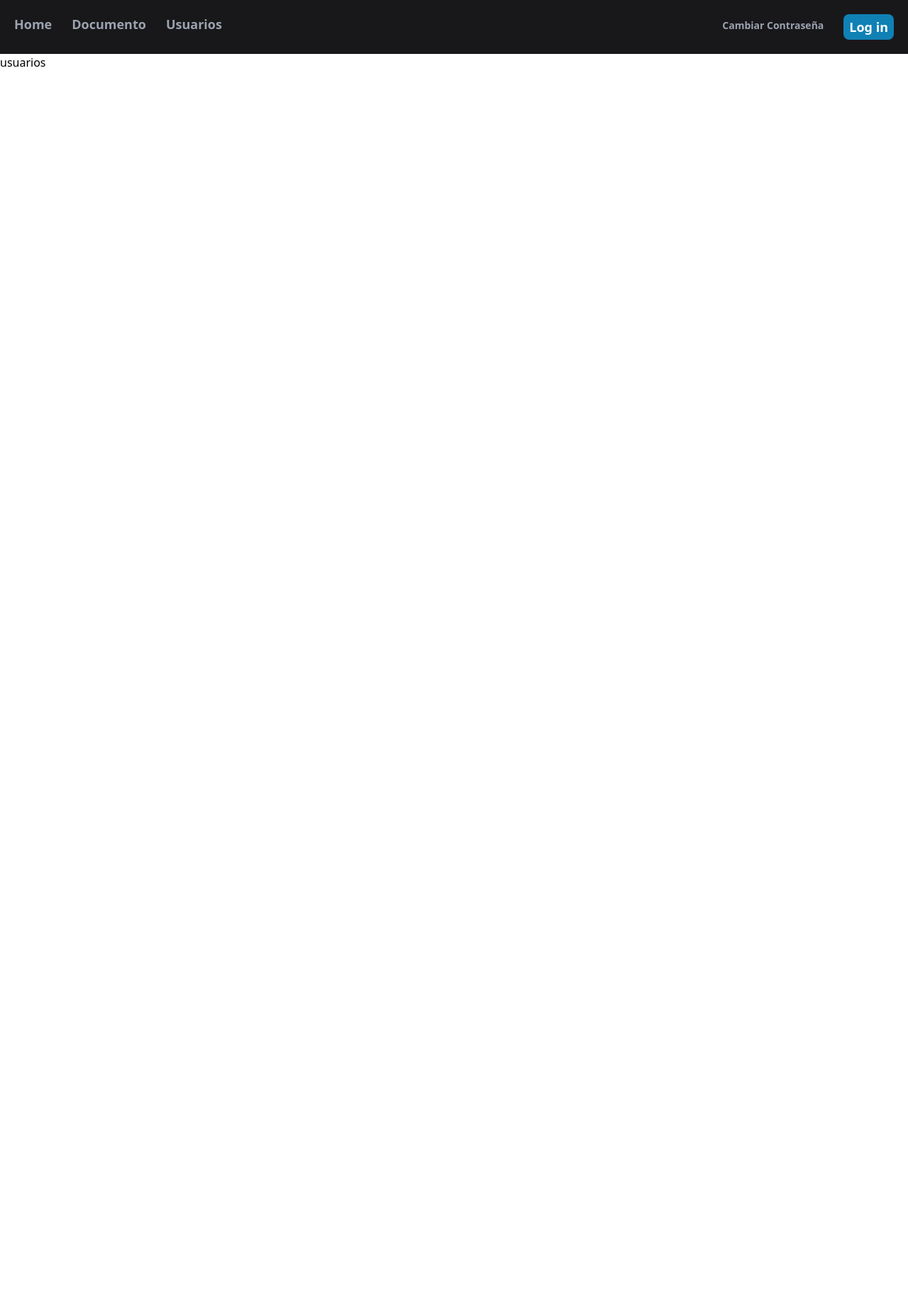
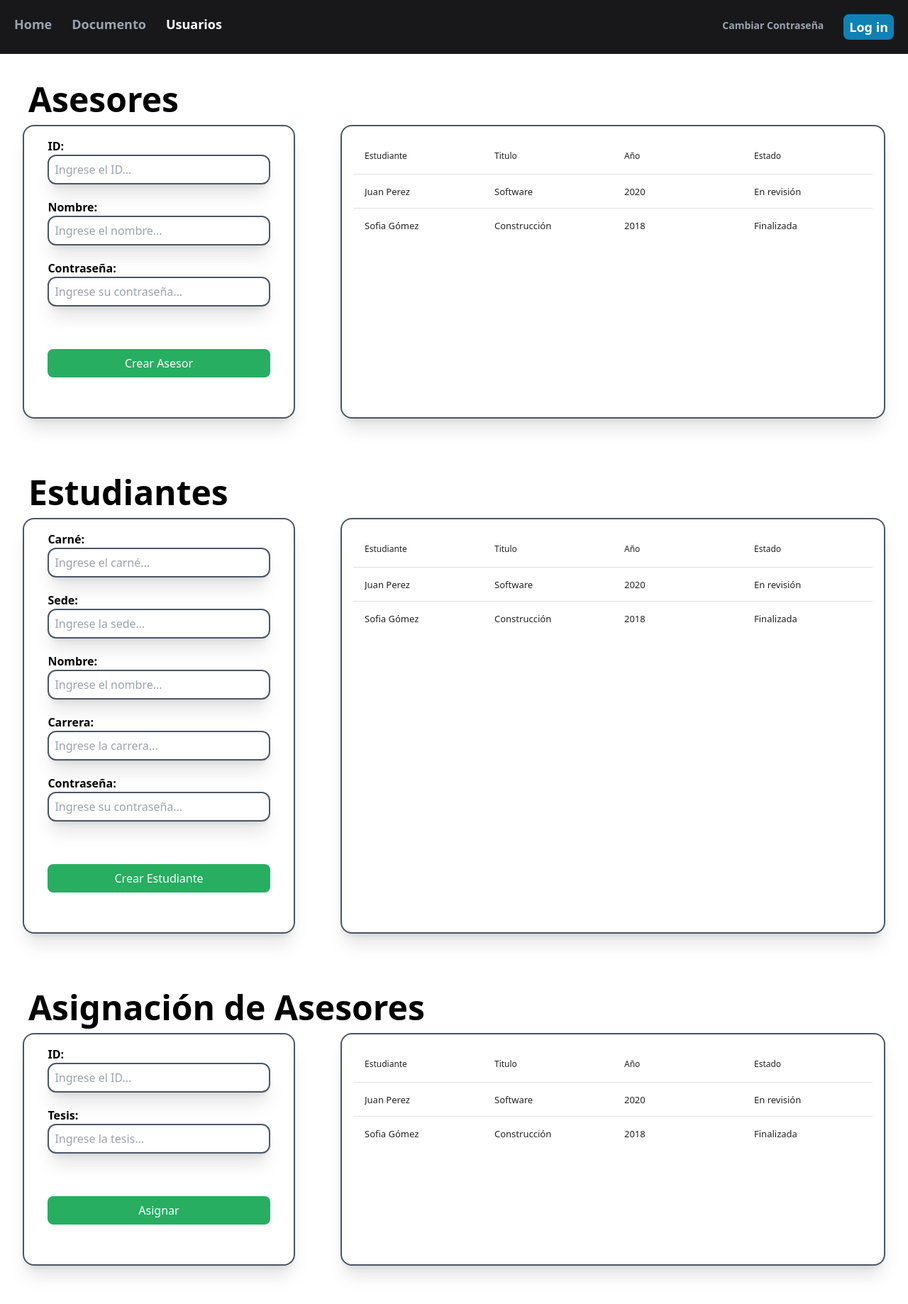
Before and after one commit to Jaguz78/Tesis, a React (Vite) app in the folder client/: page /usuarios in a window 1280 px wide. Shown: the top 1838 px of the page at 71% size. Before the commit the page ends 800 px from the top, so only its background shows below. Built offline with nearby package versions, Linux system fonts and the light colour scheme.

Commit message:
Front Usuarios
hace falta labels en el apartado de asignaciones

```diff
--- /dev/null
+++ b/client/src/components/H2.jsx
@@ -0,0 +1,7 @@
+import React from 'react'
+
+export default function H2({name}) {
+  return (
+      <h2 className="text-5xl font-bold block ml-10 mb-3">{name}</h2>
+  )
+}
--- a/client/src/components/Navbar.jsx
+++ b/client/src/components/Navbar.jsx
@@ -8,7 +8,7 @@ export default function Navbar() {
       <ul className="flex mx-5 space-x-7 ">
         <NavElement nombre={'Home'} ruta={'./'}/>
         <NavElement nombre={'Documento'} ruta={'/documento'} />
-        <NavElement nombre={'Usuarios'} ruta={'/usuario'} />
+        <NavElement nombre={'Usuarios'} ruta={'/usuarios'} />
       </ul>
       <ul className="flex mx-5 space-x-7">
         <NavElement clase="text-sm py-1.5" nombre={'Cambiar Contraseña' } ruta={'/cambiarContraseña'}/>
--- a/client/src/components/Tabla.jsx
+++ b/client/src/components/Tabla.jsx
@@ -4,7 +4,7 @@ import DataTable from 'react-data-table-component'
 
 export default function Tabla({headers, data }) {
   return (
-        <div className='mt-10 m-auto w-[90%] h-full border-2 border-gray-600 rounded-2xl p-4 shadow-xl'>
+        <div className='w-[100%] h-full border-2 border-gray-600 rounded-2xl p-4 shadow-xl'>
         <DataTable
             columns={headers}
             data={data}
--- a/client/src/pages/Home.jsx
+++ b/client/src/pages/Home.jsx
@@ -75,8 +75,9 @@ export default function Home() {
 
         <button className='end-0 w-[15%] p-2 bg-my-green text-white rounded-lg '>Publicar Tesis</button>
       </div>
-
-      <Tabla headers={headers} data={records}/>
+      <div className='mt-10 mx-auto w-[90%]'>
+        <Tabla headers={headers} data={records}/>
+      </div>
     </div>
 
   )
--- a/client/src/pages/Usuarios.jsx
+++ b/client/src/pages/Usuarios.jsx
@@ -1,8 +1,109 @@
+import H2 from "../components/H2"
+import InputField from "../components/InputField"
+import Tabla from "../components/Tabla"
 
 export default function Usuarios() {
+  const headers = [
+    {
+      name:'Estudiante',
+      selector: row=>row.estudiante,
+      sortable: true
+    },
+    {
+      name:'Titulo',
+      selector: row=>row.titulo,
+      sortable: true
+    },
+    {
+      name:'Año',
+      selector: row=>row.año,
+      sortable: true
+    },
+
+    {
+      name:'Estado',
+      selector: row=>row.estado,
+      sortable: true
+    }
+  ]
+
+  const data =[
+    {
+      id:1,
+      estudiante: 'Juan Perez',
+      titulo:'Software',
+      año: '2020',
+      estado:'En revisión'
+    },
+    {
+      id:2,
+      estudiante: 'Sofia Gómez',
+      titulo:'Construcción',
+      año: '2018',
+      estado:'Finalizada'
+    }
+  ]
+
+
   return (
-    <div>
-      <h1>usuarios</h1>
+    <>
+    <div className="mt-10 mb-20">
+      <H2 name={'Asesores'} />
+      <div className="flex justify-between ">
+        <div className=' mx-auto w-[30%] border-2 border-gray-600 rounded-2xl p-4 shadow-xl'>
+        <form className='w-[90%] m-auto block '>
+          <InputField id={'id'} type={'number'} name={'ID'} placeholder={'Ingrese el ID...'} margin={'mb-5'}/>
+          <InputField id={'nombre'} type={'text'} name={'Nombre'} placeholder={'Ingrese el nombre...'} margin={'mb-5'}/>
+          <InputField id={'contraseña'} type={'password'} name={'Contraseña'} placeholder={'Ingrese su contraseña...'} margin={'mb-5'}/>
+          <button
+          className='mb-10 mt-10 w-[100%] p-2 bg-my-green text-white rounded-lg '>Crear Asesor</button>
+        </form>
+        </div>
+        <div className=" mx-auto w-[60%]">
+          <Tabla headers={headers} data={data}></Tabla>
+        </div>
+      </div>
     </div>
+
+    <div className="mb-20" >
+      <H2 name={'Estudiantes'} />
+      <div className="flex justify-between ">
+        <div className=' mx-auto w-[30%] border-2 border-gray-600 rounded-2xl p-4 shadow-xl'>
+        <form className='w-[90%] m-auto block '>
+          <InputField id={'carné'} type={'number'} name={'Carné'} placeholder={'Ingrese el carné...'} margin={'mb-5'}/>
+          <InputField id={'sede'} type={'text'} name={'Sede'} placeholder={'Ingrese la sede...'} margin={'mb-5'}/>
+          <InputField id={'nombre'} type={'text'} name={'Nombre'} placeholder={'Ingrese el nombre...'} margin={'mb-5'}/>
+          <InputField id={'carrera'} type={'text'} name={'Carrera'} placeholder={'Ingrese la carrera...'} margin={'mb-5'}/>
+          <InputField id={'contraseña'} type={'password'} name={'Contraseña'} placeholder={'Ingrese su contraseña...'} margin={'mb-5'}/>
+          <button
+          className='mb-10 mt-10 w-[100%] p-2 bg-my-green text-white rounded-lg '>Crear Estudiante</button>
+        </form>
+        </div>
+        <div className=" mx-auto w-[60%]">
+          <Tabla headers={headers} data={data}></Tabla>
+        </div>
+      </div>
+    </div>
+
+    <div className="mb-20" >
+      <H2 name={'Asignación de Asesores'} />
+      <div className="flex justify-between ">
+        <div className=' mx-auto w-[30%] border-2 border-gray-600 rounded-2xl p-4 shadow-xl'>
+        <form className='w-[90%] m-auto block '>
+          <InputField id={'id'} type={'number'} name={'ID'} placeholder={'Ingrese el ID...'} margin={'mb-5'}/>
+
+          <InputField id={'tesis'} type={'number'} name={'Tesis'} placeholder={'Ingrese la tesis...'} margin={'mb-5'}/>
+
+          <button
+          className='mb-10 mt-10 w-[100%] p-2 bg-my-green text-white rounded-lg '>Asignar</button>
+        </form>
+        </div>
+        <div className=" mx-auto w-[60%]">
+          <Tabla headers={headers} data={data}></Tabla>
+        </div>
+      </div>
+    </div>
+
+    </>
   )
 }
```
